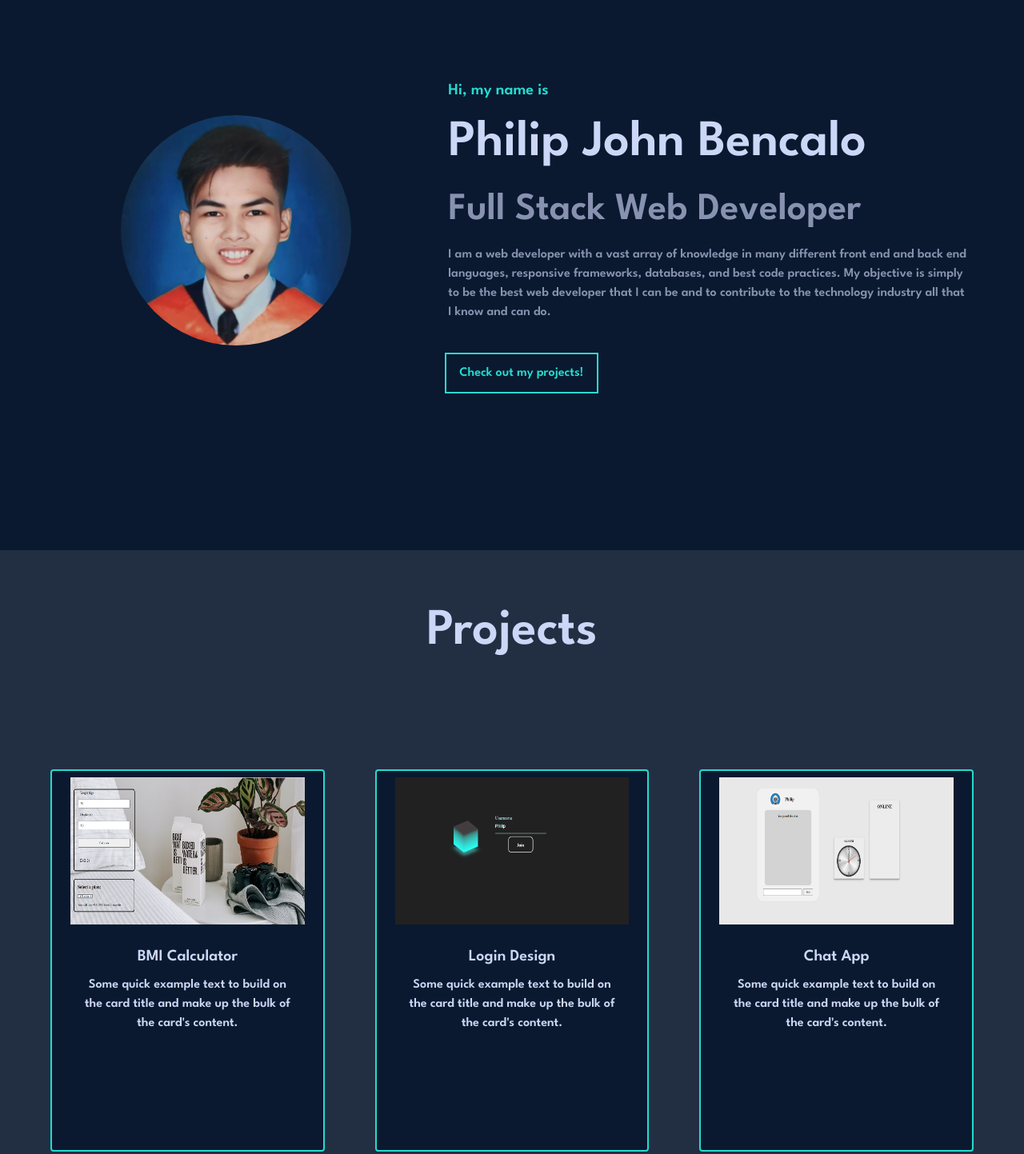
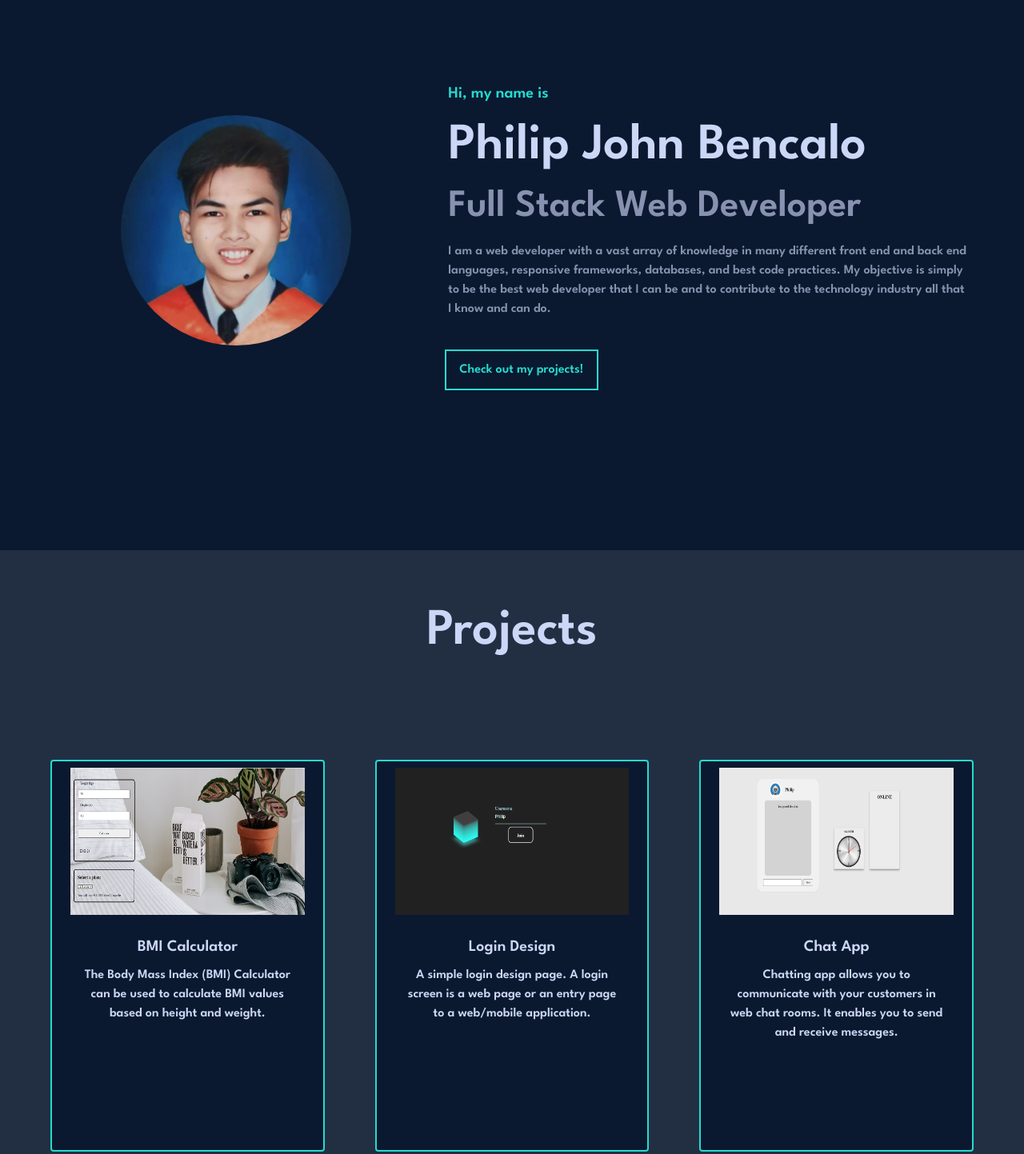
Before and after one commit to pjohnbencalo/webportfolio, a plain HTML site: page index.html in a window 1280 px wide. Shown: the part 120-1563 px from the top of the page at 80% size. Drawn offline with nearby package versions, Linux system fonts and the light colour scheme.

Commit message:
Add animation

```diff
--- a/index.css
+++ b/index.css
@@ -8,7 +8,7 @@ html {
 	scroll-behavior: smooth;
 }
 
-/* Setting background color for landing and navbar */
+/* Setting background color for landing, navbar, card, contact, footer */
 #landing, .navbar, .card, #contact, #footer{
 	background: #0A192F;
 }
@@ -24,8 +24,12 @@ a.nav-link {
 	color: white !important;
 }
 
-#pj-logo, #intro-text, #checkout, #send-email-btn, #footer-text{
-	color: #25dbcf;
+a.nav-link:hover {
+	color: #25dbcf !important;
+}
+
+a.navbar-brand, #intro-text, #checkout, #send-email-btn, #footer-text {
+	color: #25dbcf !important;
 }
 
 #intro-name, #projects-title, #contact-title, #core-tools-title, #other-tools-title{
@@ -47,7 +51,7 @@ a.nav-link {
 	color: #ccd6f6;
 }
 
-/* Border for PJ and checkout my projects */
+/* Border for PJ and checkout my projects, send email btn and navbar toggler */
 .custom-border, #checkout, #send-email-btn, .navbar-toggler {
 	border: 2px solid #25dbcf !important;
 }
@@ -74,3 +78,27 @@ a.nav-link {
 	width: 3rem;
 	height: 3rem;
 }
+
+/* Animation Typewriter effect for lg scren */
+
+@media (min-width: 992px) {
+  #intro-name {
+  	display: inline-flex;
+  	word-break: break-all;
+  	height: 1.2em;
+  	width:0%;
+  	overflow: hidden;
+  	animation:typing 5s linear infinite alternate;
+  }
+
+  #intro-name:before {
+  	content:" ";
+  	display:inline-block;
+  }
+
+  @keyframes typing{
+  	90%,100% {
+  		width:100%
+  	}
+  }
+}
--- a/index.html
+++ b/index.html
@@ -23,7 +23,7 @@
 
 		<!-- Navbar Section -->
 		 <nav class="navbar navbar-expand-md fixed-top mb-5 border-bottom-md navbar-dark">
-		   <a id="pj-logo" class="navbar-brand custom-border px-3 py-0">PJ</a>
+		   <a class="navbar-brand custom-border px-3 py-0">PJ</a>
 		   <button class="navbar-toggler" type="button" data-toggle="collapse" data-target="#navbarNav" aria-controls="navbarNav" aria-expanded="false" aria-label="Toggle navigation">
 		     <span class="navbar-toggler-icon"></span>
 		   </button>
@@ -74,7 +74,7 @@
 	 	 	   <img src="./images/card-bmi.png" class="card-img-top p-2 rounded" alt="Card BMI">
 	 	 	   <div class="card-body">
 	 	 	     <h5 class="card-title">BMI Calculator</h5>
-	 	 	     <p class="card-text">Some quick example text to build on the card title and make up the bulk of the card's content.</p>
+	 	 	     <p class="card-text">The Body Mass Index (BMI) Calculator can be used to calculate BMI values based on height and weight.</p>
 	 	 	   </div>
 	 	 	 </div>
 	 	 	<!-- End BMI Calculator Project -->
@@ -84,7 +84,7 @@
 	 	 	   <img src="./images/card-login.png" class="card-img-top p-2 rounded" alt="Card Login">
 	 	 	   <div class="card-body">
 	 	 	     <h5 class="card-title">Login Design</h5>
-	 	 	     <p class="card-text">Some quick example text to build on the card title and make up the bulk of the card's content.</p>
+	 	 	     <p class="card-text">A simple login design page. A login screen is a web page or an entry page to a web/mobile application.</p>
 	 	 	   </div>
 	 	 	 </div>
 	 	 	<!-- End Login Project -->
@@ -94,7 +94,7 @@
 	 	 	   <img src="./images/card-chatapp.png" class="card-img-top p-2 rounded" alt="Card ChatApp">
 	 	 	   <div class="card-body">
 	 	 	     <h5 class="card-title">Chat App</h5>
-	 	 	     <p class="card-text">Some quick example text to build on the card title and make up the bulk of the card's content.</p>
+	 	 	     <p class="card-text">Chatting app allows you to communicate with your customers in web chat rooms. It enables you to send and receive messages.</p>
 	 	 	   </div>
 	 	 	 </div>
 	 	 	<!-- End Chat App Project -->
@@ -245,5 +245,8 @@
 	<!-- Bootstrap JS Bundle -->
 	<script src="https://cdn.jsdelivr.net/npm/jquery@3.5.1/dist/jquery.slim.min.js" integrity="sha384-DfXdz2htPH0lsSSs5nCTpuj/zy4C+OGpamoFVy38MVBnE+IbbVYUew+OrCXaRkfj" crossorigin="anonymous"></script>
 	<script src="https://cdn.jsdelivr.net/npm/bootstrap@4.6.2/dist/js/bootstrap.bundle.min.js" integrity="sha384-Fy6S3B9q64WdZWQUiU+q4/2Lc9npb8tCaSX9FK7E8HnRr0Jz8D6OP9dO5Vg3Q9ct" crossorigin="anonymous"></script>
+
+	<!-- JS External Link -->
+	<script type="text/javascript" src="./script.js"></script>
 </body>
 </html>
```
Also changed, not shown: script.js (added).
